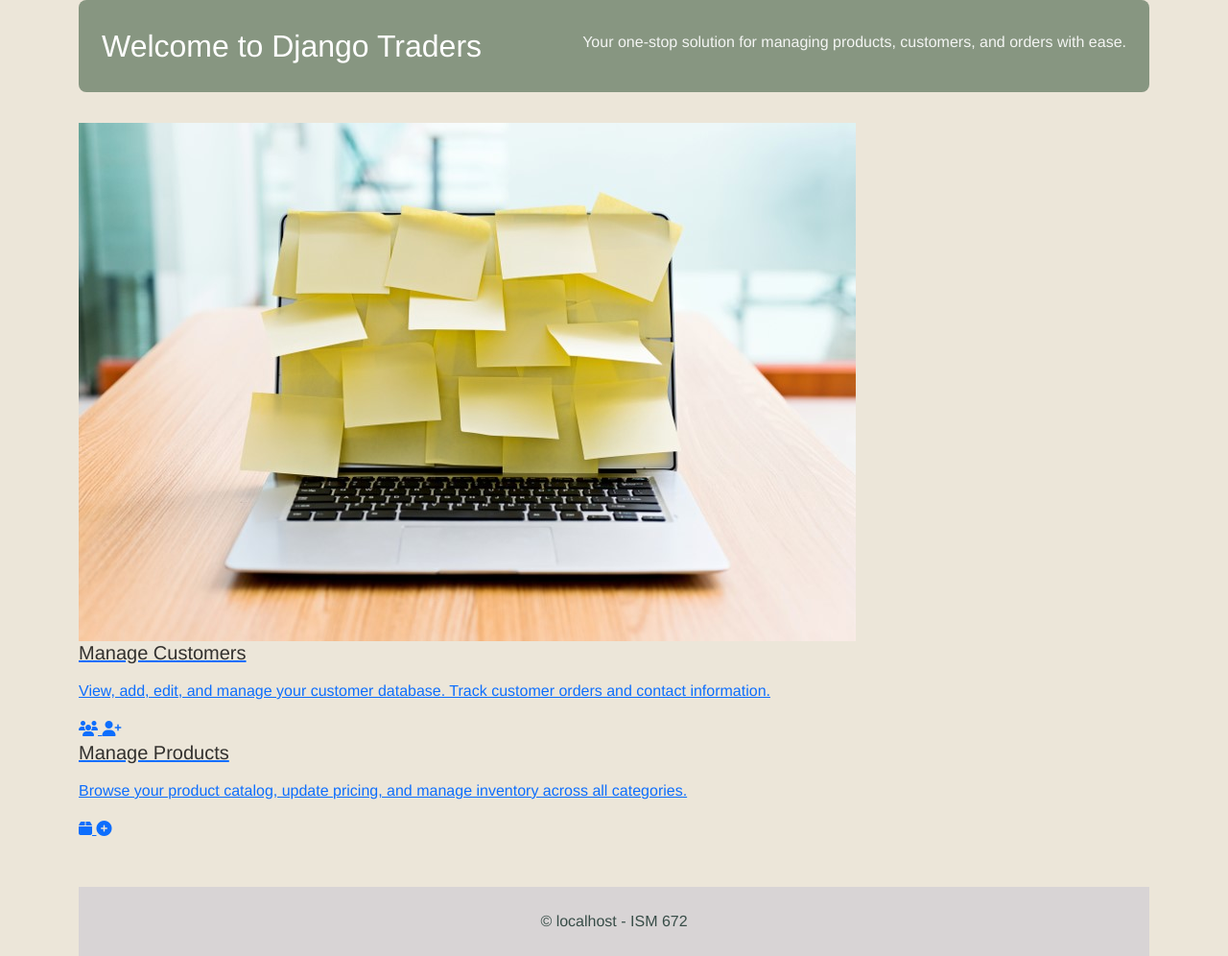
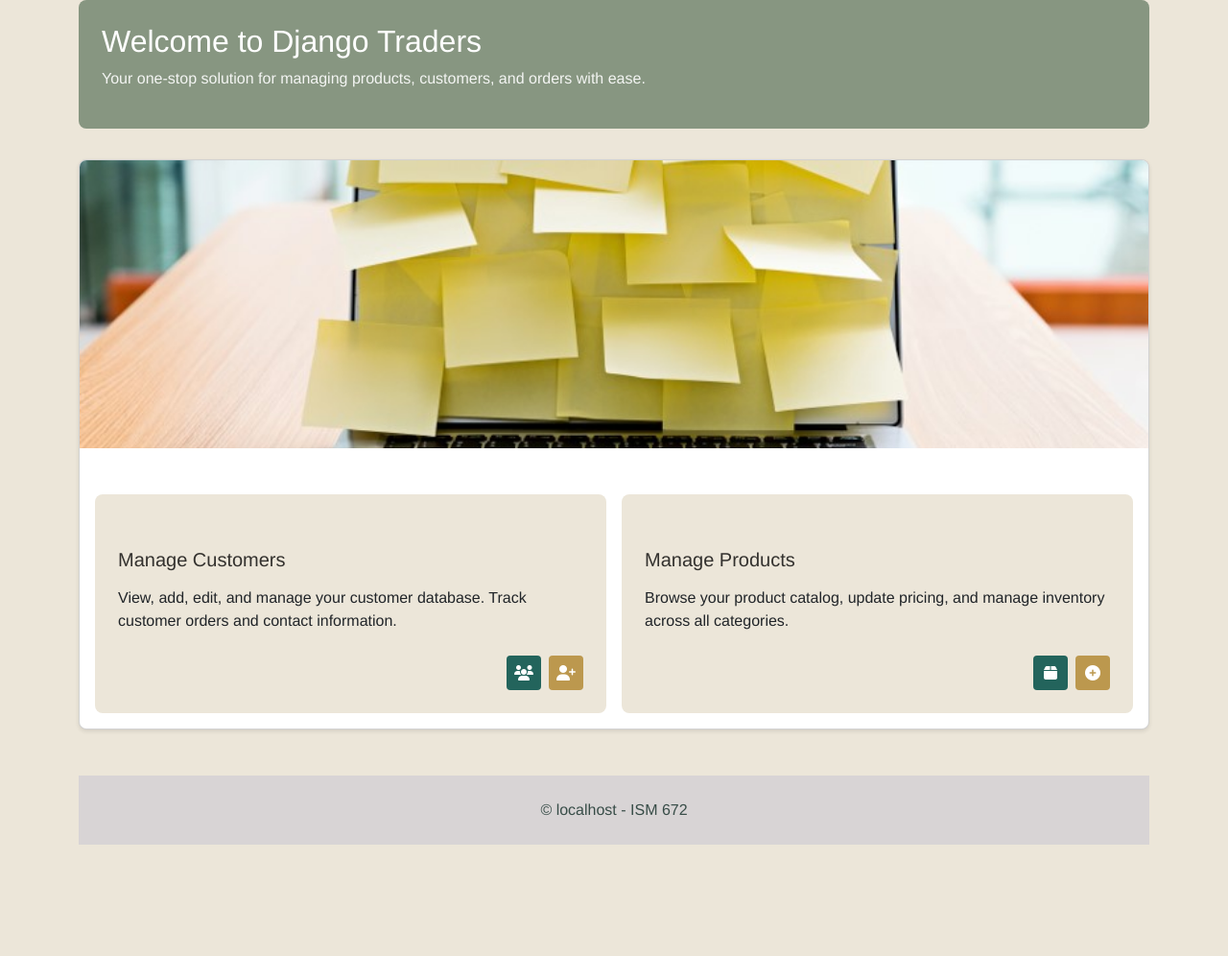
Before and after one commit to ellieuncg/DjangoTradersV2.0, a Django app: page / in a window 1280 px wide. Shown: the part 56-1052 px from the top of the page at 96% size. After the commit the page ends 936 px from the top, so only its background shows below. Run offline with Django 5.2, Linux system fonts and the light colour scheme; some libraries are stand-ins or nearby versions.

Commit message:
design updates, specifically index page

```diff
--- a/DjTraders/templates/DjTraders/index.html
+++ b/DjTraders/templates/DjTraders/index.html
@@ -3,43 +3,50 @@
 
 {% block content %}
 <div class="page-header">
+    <div>
         <h1>Welcome to Django Traders</h1>
         <p class="header-subtitle">Your one-stop solution for managing products, customers, and orders with ease.</p>
     </div>
+</div>
 
-<div class="home-container">
-    <!-- Welcome Card with Image -->
-    <div class="welcome-card">
-        <img src="{% static '/images/NotesLogo.jpg'%}" alt="Django Traders Logo" class="welcome-image" />
-        <div class="welcome-content">
-            <div class="welcome-actions">
-                <a href="{% url 'DjTraders:Customers' %}" class="action-card">
-                    <h3 class="card-title">Manage Customers</h3>
-                    <p>View, add, edit, and manage your customer database. Track customer orders and contact information.</p>
-                    <div class="card-buttons">
-                        <span class="view-link" title="View Customers">
+<!-- Main white container -->
+<div class="card" style="padding: 0; overflow: hidden;">
+    <!-- Cropped image section -->
+    <div style="margin-bottom: 2rem;">
+        <img src="{% static 'images/NotesLogo.jpg' %}" alt="Laptop with sticky notes" style="width: 100%; height: 300px; object-fit: cover; object-position: center;">
+    </div>
+
+    <!-- Management sections in white background -->
+    <div style="padding: 1rem;">
+        <div style="display: grid; grid-template-columns: 1fr 1fr; gap: 1rem;">
+            <!-- Manage Customers section -->
+            <div style="background-color: var(--neutral-2); padding: 1.5rem; border-radius: 0.5rem;">
+                <h2 style="color: var(--text); font-size: 1.25rem; margin-bottom: 1rem;">Manage Customers</h2>
+                <p style="margin-bottom: 1.5rem;">View, add, edit, and manage your customer database. Track customer orders and contact information.</p>
+                <div class="card-actions">
+                    <a href="{% url 'DjTraders:Customers' %}" class="action-btn view-btn">
                         <i class="fas fa-users"></i>
-                        </span>
-                        <span class="edit-link" title="Add Customer">
+                    </a>
+                    <a href="{% url 'DjTraders:CustomerCreate' %}" class="action-btn create-btn">
                         <i class="fas fa-user-plus"></i>
-                        </span>
+                    </a>
                 </div>
+            </div>
+
+            <!-- Manage Products section -->
+            <div style="background-color: var(--neutral-2); padding: 1.5rem; border-radius: 0.5rem;">
+                <h2 style="color: var(--text); font-size: 1.25rem; margin-bottom: 1rem;">Manage Products</h2>
+                <p style="margin-bottom: 1.5rem;">Browse your product catalog, update pricing, and manage inventory across all categories.</p>
+                <div class="card-actions">
+                    <a href="{% url 'DjTraders:Products' %}" class="action-btn view-btn">
+                        <i class="fas fa-box"></i>
                     </a>
-
-                <a href="{% url 'DjTraders:Products' %}" class="action-card">
-                    <h3 class="card-title">Manage Products</h3>
-                    <p>Browse your product catalog, update pricing, and manage inventory across all categories.</p>
-                    <div class="card-buttons">
-                        <span class="view-link" title="View Products">
-                            <i class="fas fa-box"></i>
-                        </span>
-                        <span class="edit-link" title="Add Product">
+                    <a href="{% url 'DjTraders:ProductCreate' %}" class="action-btn create-btn">
                         <i class="fas fa-plus-circle"></i>
-                        </span>
-                    </div>
                     </a>
                 </div>
             </div>
         </div>
     </div>
+</div>
 {% endblock %}
```
Also changed, not shown: DjTraders/templates/DjTraders/ProductDetail.html (+14 -13 lines). Lines whose indentation alone changed are shown as unchanged.
